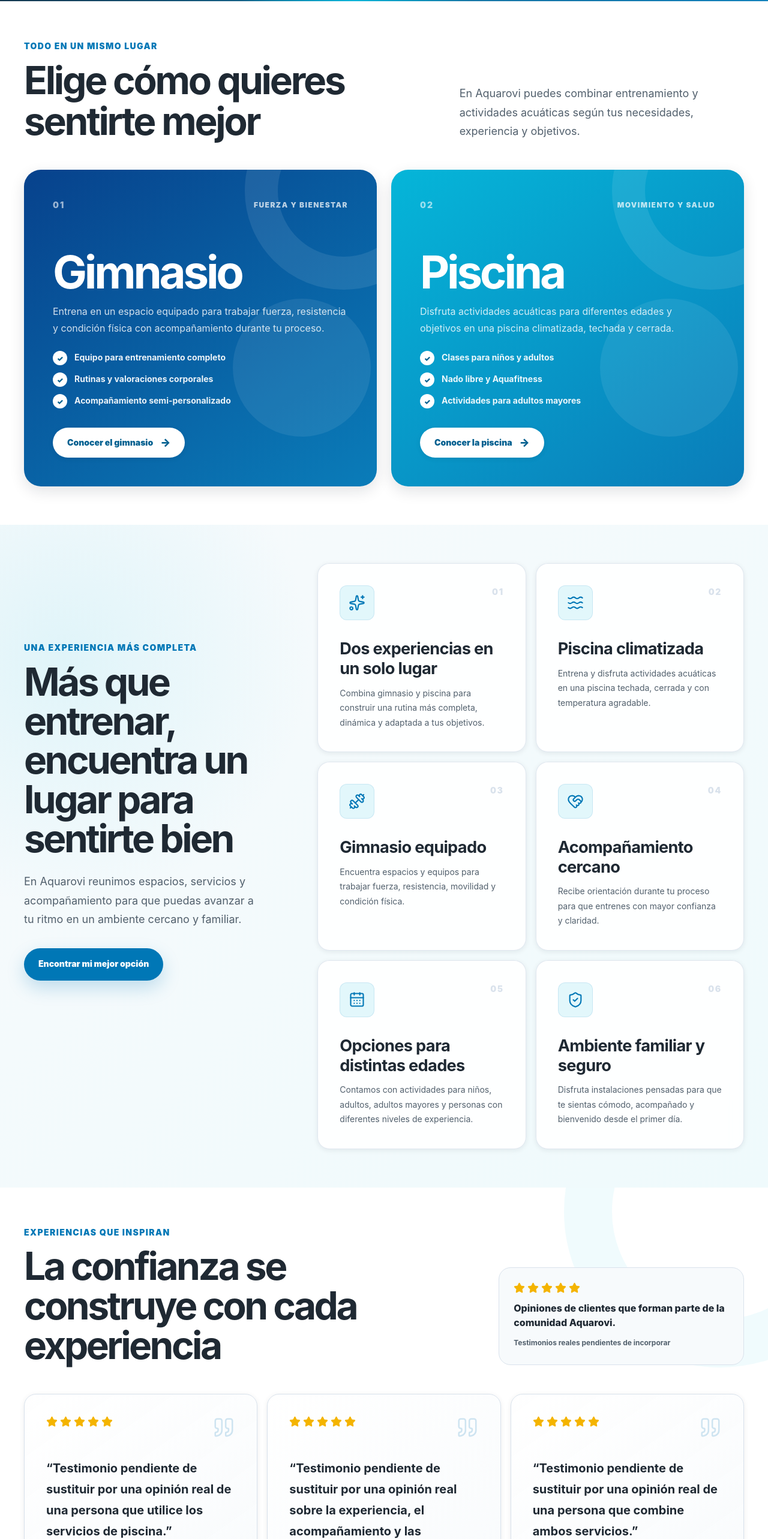
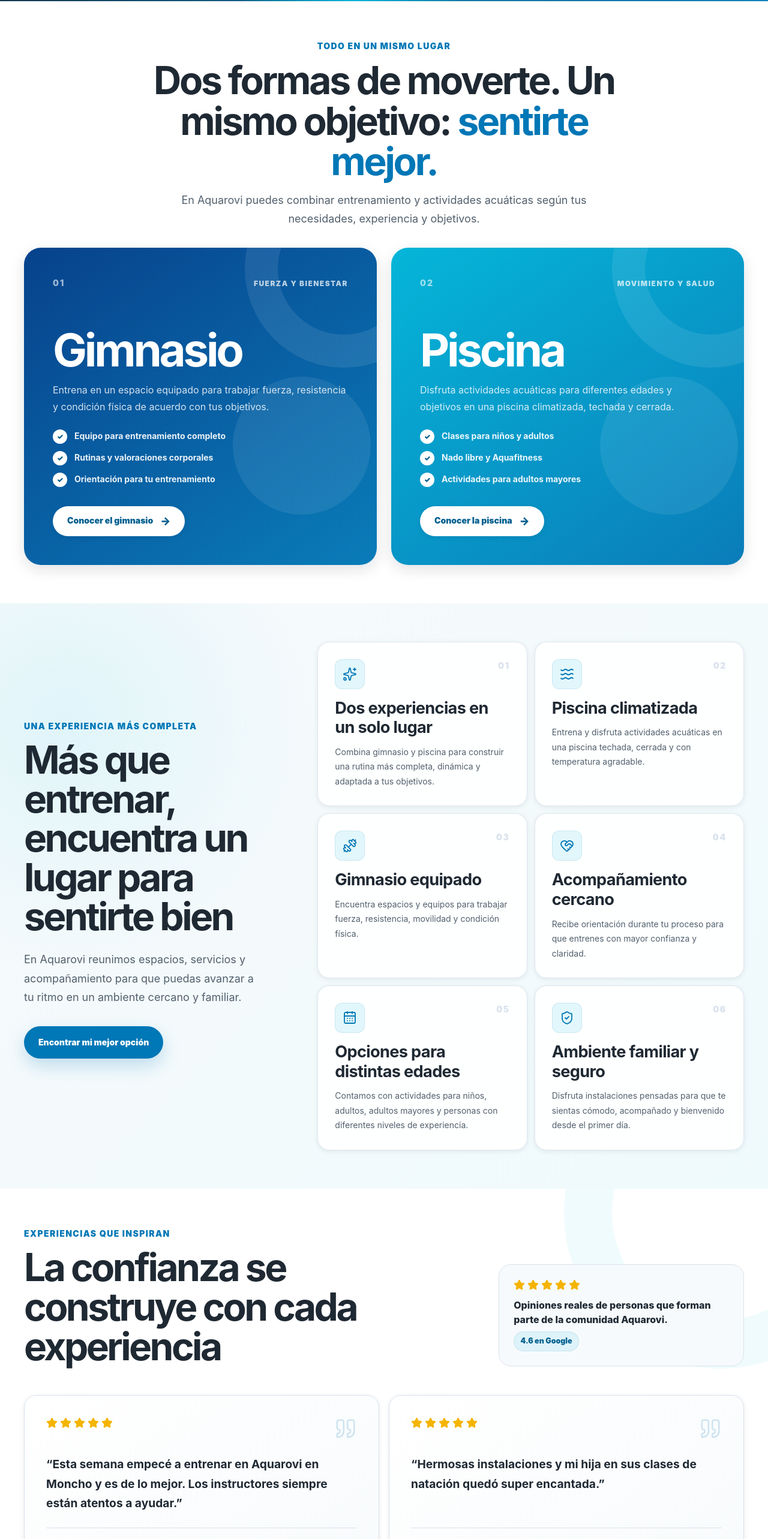
Before and after one commit to FranciscoOdrareg/aquarovi-web, a React (Vite) app: page / in a window 1280 px wide. Shown: the part 1728-4294 px from the top of the page at 60% size. Built offline with nearby package versions, Linux system fonts and the light colour scheme.

Commit message:
Actualiza secciones de beneficios y testimonios

```diff
--- a/src/components/Benefits/Benefits.module.css
+++ b/src/components/Benefits/Benefits.module.css
@@ -76,13 +76,13 @@
 .grid {
   display: grid;
   grid-template-columns: repeat(2, minmax(0, 1fr));
-  gap: var(--space-4);
+  gap: 0.75rem;
 }
 
 .card {
   position: relative;
-  min-height: 285px;
-  padding: clamp(1.5rem, 3vw, 2.25rem);
+  min-height: 205px;
+  padding: clamp(1.25rem, 2.2vw, 1.75rem);
   background-color: rgb(255 255 255 / 88%);
   border: 1px solid rgb(217 226 236 / 80%);
   border-radius: var(--radius-lg);
@@ -105,13 +105,13 @@
   align-items: flex-start;
   justify-content: space-between;
   gap: var(--space-4);
-  margin-bottom: var(--space-6);
+  margin-bottom: var(--space-4);
 }
 
 .iconContainer {
   display: inline-flex;
-  width: 58px;
-  height: 58px;
+  width: 50px;
+  height: 50px;
   align-items: center;
   justify-content: center;
   color: var(--color-primary);
@@ -121,8 +121,8 @@
 }
 
 .icon {
-  width: 28px;
-  height: 28px;
+  width: 24px;
+  height: 24px;
 }
 
 .number {
--- a/src/components/Services/Services.module.css
+++ b/src/components/Services/Services.module.css
@@ -4,12 +4,35 @@
   background-color: var(--color-white);
 }
 
-.introduction {
+.heading {
   display: grid;
-  grid-template-columns: minmax(0, 1fr) minmax(320px, 0.7fr);
-  align-items: end;
-  gap: var(--space-7);
-  margin-bottom: var(--space-7);
+  grid-template-columns: 1fr;
+  justify-items: center;
+  gap: var(--space-4);
+  margin-bottom: var(--space-6);
+  text-align: center;
+}
+
+.title {
+  max-width: 20ch;
+  margin-bottom: 0;
+  color: var(--color-text);
+  font-size: clamp(2.25rem, 5vw, 4rem);
+  letter-spacing: -0.05em;
+  line-height: 1.05;
+}
+
+.titleAccent {
+  color: var(--color-primary);
+}
+
+.introductionText {
+  max-width: 62ch;
+  margin-bottom: 0;
+  color: var(--color-text-muted);
+  font-size: var(--font-size-lg);
+  line-height: 1.75;
+  text-align: center;
 }
 
 .eyebrow {
@@ -20,23 +43,6 @@
   font-weight: 900;
   letter-spacing: 0.1em;
   text-transform: uppercase;
-}
-
-.title {
-  max-width: 15ch;
-  margin-bottom: 0;
-  color: var(--color-text);
-  font-size: clamp(2.25rem, 5vw, 4rem);
-  letter-spacing: -0.05em;
-  line-height: 1.05;
-}
-
-.introductionText {
-  max-width: 52ch;
-  margin-bottom: 0;
-  color: var(--color-text-muted);
-  font-size: var(--font-size-lg);
-  line-height: 1.75;
 }
 
 .grid {
@@ -208,7 +214,7 @@
 }
 
 @media (max-width: 900px) {
-  .introduction {
+  .heading {
     grid-template-columns: 1fr;
     gap: var(--space-4);
   }
@@ -231,7 +237,7 @@
 }
 
 @media (max-width: 600px) {
-  .introduction {
+  .heading {
     margin-bottom: var(--space-6);
   }
 
--- a/src/components/Services/Services.tsx
+++ b/src/components/Services/Services.tsx
@@ -7,11 +7,11 @@
     eyebrow: 'Fuerza y bienestar',
     title: 'Gimnasio',
     description:
-      'Entrena en un espacio equipado para trabajar fuerza, resistencia y condición física con acompañamiento durante tu proceso.',
+      'Entrena en un espacio equipado para trabajar fuerza, resistencia y condición física de acuerdo con tus objetivos.',
     features: [
       'Equipo para entrenamiento completo',
       'Rutinas y valoraciones corporales',
-      'Acompañamiento semi-personalizado',
+      'Orientación para tu entrenamiento',
     ],
     link: '/gimnasio',
     linkLabel: 'Conocer el gimnasio',
@@ -41,12 +41,15 @@
       aria-labelledby="services-title"
     >
       <div className="container">
-        <div className={styles.introduction}>
+        <div className={styles.heading}>
           <div>
-            <span className={styles.eyebrow}>Todo en un mismo lugar</span>
+            <span className={styles.eyebrow}>
+              Todo en un mismo lugar
+            </span>
 
             <h2 className={styles.title} id="services-title">
-              Elige cómo quieres sentirte mejor
+              Dos formas de moverte. Un mismo objetivo:{' '}
+              <span className={styles.titleAccent}>sentirte mejor.</span>
             </h2>
           </div>
 
@@ -68,11 +71,15 @@
             >
               <div className={styles.cardHeader}>
                 <span className={styles.number}>{service.number}</span>
-                <span className={styles.cardEyebrow}>{service.eyebrow}</span>
+                <span className={styles.cardEyebrow}>
+                  {service.eyebrow}
+                </span>
               </div>
 
               <div className={styles.cardBody}>
-                <h3 className={styles.cardTitle}>{service.title}</h3>
+                <h3 className={styles.cardTitle}>
+                  {service.title}
+                </h3>
 
                 <p className={styles.cardDescription}>
                   {service.description}
@@ -83,8 +90,14 @@
                   aria-label={`Beneficios de ${service.title}`}
                 >
                   {service.features.map((feature) => (
-                    <li className={styles.featureItem} key={feature}>
-                      <span className={styles.featureIcon} aria-hidden="true">
+                    <li
+                      className={styles.featureItem}
+                      key={feature}
+                    >
+                      <span
+                        className={styles.featureIcon}
+                        aria-hidden="true"
+                      >
                         ✓
                       </span>
 
@@ -94,14 +107,24 @@
                 </ul>
               </div>
 
-              <Link className={styles.cardLink} to={service.link}>
+              <Link
+                className={styles.cardLink}
+                to={service.link}
+              >
                 {service.linkLabel}
-                <span className={styles.arrow} aria-hidden="true">
+
+                <span
+                  className={styles.arrow}
+                  aria-hidden="true"
+                >
                   →
                 </span>
               </Link>
 
-              <div className={styles.decoration} aria-hidden="true" />
+              <div
+                className={styles.decoration}
+                aria-hidden="true"
+              />
             </article>
           ))}
         </div>
--- a/src/components/Testimonials/Testimonials.module.css
+++ b/src/components/Testimonials/Testimonials.module.css
@@ -16,7 +16,7 @@
   pointer-events: none;
 }
 
-.header {
+.heading {
   position: relative;
   z-index: 1;
   display: grid;
@@ -59,7 +59,7 @@
   color: #f4b400;
 }
 
-.star {
+.stars svg {
   width: 19px;
   height: 19px;
 }
@@ -71,23 +71,30 @@
   line-height: 1.5;
 }
 
-.pendingNotice {
-  color: var(--color-text-muted);
-  font-size: 0.75rem;
-  font-weight: 700;
+.googleRating {
+  display: inline-flex;
+  align-items: center;
+  width: fit-content;
+  padding: 0.35rem 0.65rem;
+  color: var(--color-primary-dark);
+  font-size: 0.78rem;
+  font-weight: 900;
+  background-color: rgb(144 224 239 / 25%);
+  border: 1px solid rgb(0 119 182 / 12%);
+  border-radius: var(--radius-pill);
 }
 
 .grid {
   position: relative;
   z-index: 1;
   display: grid;
-  grid-template-columns: repeat(3, minmax(0, 1fr));
+  grid-template-columns: repeat(2, minmax(0, 1fr));
   gap: var(--space-4);
 }
 
 .card {
   display: flex;
-  min-height: 370px;
+  min-height: 320px;
   flex-direction: column;
   padding: clamp(1.5rem, 3vw, 2.25rem);
   background:
@@ -116,21 +123,23 @@
   align-items: flex-start;
   justify-content: space-between;
   gap: var(--space-4);
-  margin-bottom: var(--space-6);
+  margin-bottom: var(--space-5);
 }
 
 .quoteIcon {
   width: 38px;
   height: 38px;
+  flex: 0 0 38px;
   color: rgb(0 119 182 / 18%);
 }
 
 .quote {
-  margin: 0 0 var(--space-6);
+  max-width: 52ch;
+  margin: 0 0 var(--space-5);
   color: var(--color-text);
-  font-size: clamp(1.05rem, 2vw, 1.25rem);
+  font-size: clamp(1.05rem, 1.7vw, 1.2rem);
   font-weight: 650;
-  line-height: 1.75;
+  line-height: 1.7;
 }
 
 .client {
@@ -255,7 +264,7 @@
 }
 
 @media (max-width: 1000px) {
-  .header {
+  .heading {
     grid-template-columns: 1fr;
     gap: var(--space-5);
   }
@@ -269,18 +278,21 @@
   }
 
   .grid {
+    grid-template-columns: repeat(2, minmax(0, 1fr));
+  }
+
+  .card {
+    min-height: 310px;
+  }
+}
+
+@media (max-width: 760px) {
+  .grid {
     grid-template-columns: 1fr;
   }
 
   .card {
     min-height: auto;
-  }
-}
-
-@media (max-width: 700px) {
-  .title {
-    max-width: 100%;
-    font-size: clamp(2.3rem, 11vw, 3.4rem);
   }
 
   .callToAction {
@@ -297,6 +309,13 @@
   }
 }
 
+@media (max-width: 700px) {
+  .title {
+    max-width: 100%;
+    font-size: clamp(2.3rem, 11vw, 3.4rem);
+  }
+}
+
 @media (max-width: 480px) {
   .callToActionContent {
     flex-direction: column;
@@ -304,6 +323,16 @@
 
   .card {
     padding: var(--space-5);
+  }
+
+  .avatar {
+    width: 44px;
+    height: 44px;
+    flex-basis: 44px;
+  }
+
+  .clientService {
+    font-size: 0.78rem;
   }
 }
 
--- a/src/components/Testimonials/Testimonials.tsx
+++ b/src/components/Testimonials/Testimonials.tsx
@@ -1,29 +1,30 @@
 import { MessageCircle, Quote, Star } from 'lucide-react'
 import styles from './Testimonials.module.css'
 
-/*
- * CONTENIDO TEMPORAL:
- * Sustituir estos testimonios por opiniones reales y autorizadas
- * antes de publicar el sitio web.
- */
 const testimonials = [
   {
-    name: 'Cliente de Aquarovi',
-    initials: 'CA',
-    service: 'Piscina',
-    text: 'Testimonio pendiente de sustituir por una opinión real de una persona que utilice los servicios de piscina.',
+    name: 'Yul de Jesus Mora Mora',
+    initials: 'YM',
+    service: 'Gimnasio',
+    text: 'Esta semana empecé a entrenar en Aquarovi en Moncho y es de lo mejor. Los instructores siempre están atentos a ayudar.',
   },
   {
-    name: 'Cliente de Aquarovi',
-    initials: 'CA',
-    service: 'Gimnasio',
-    text: 'Testimonio pendiente de sustituir por una opinión real sobre la experiencia, el acompañamiento y las instalaciones.',
+    name: 'Moises Brizuela Solano',
+    initials: 'MB',
+    service: 'Piscina',
+    text: 'Hermosas instalaciones y mi hija en sus clases de natación quedó super encantada.',
   },
   {
-    name: 'Cliente de Aquarovi',
-    initials: 'CA',
-    service: 'Gimnasio y piscina',
-    text: 'Testimonio pendiente de sustituir por una opinión real de una persona que combine ambos servicios.',
+    name: 'Andrey Perez',
+    initials: 'AP',
+    service: 'Gimnasio',
+    text: '¡Excelente! El personal profesional y las instalaciones de lo mejor.',
+  },
+  {
+    name: 'Francisco Alvarado Ruiz',
+    initials: 'FA',
+    service: 'Aquafitness',
+    text: 'Es un lugar al cual asisto, a hacer acuarobicos, tiene muy buenos entrenadores, y un ambiente muy agradable.',
   },
 ]
 
@@ -36,13 +37,12 @@
 
 function RatingStars() {
   return (
-    <div className={styles.stars} aria-label="Calificación de cinco estrellas">
+    <div className={styles.stars} aria-label="5 de 5 estrellas">
       {Array.from({ length: 5 }, (_, index) => (
         <Star
+          key={index}
           aria-hidden="true"
-          className={styles.star}
           fill="currentColor"
-          key={index}
           strokeWidth={1.8}
         />
       ))}
@@ -57,9 +57,11 @@
       aria-labelledby="testimonials-title"
     >
       <div className="container">
-        <div className={styles.header}>
-          <div className={styles.introduction}>
-            <span className={styles.eyebrow}>Experiencias que inspiran</span>
+        <div className={styles.heading}>
+          <div>
+            <span className={styles.eyebrow}>
+              Experiencias que inspiran
+            </span>
 
             <h2 className={styles.title} id="testimonials-title">
               La confianza se construye con cada experiencia
@@ -70,18 +72,22 @@
             <RatingStars />
 
             <p className={styles.trustText}>
-              Opiniones de clientes que forman parte de la comunidad Aquarovi.
+              Opiniones reales de personas que forman parte de la comunidad
+              Aquarovi.
             </p>
 
-            <span className={styles.pendingNotice}>
-              Testimonios reales pendientes de incorporar
+            <span className={styles.googleRating}>
+              4.6 en Google
             </span>
           </div>
         </div>
 
         <div className={styles.grid}>
           {testimonials.map((testimonial, index) => (
-            <article className={styles.card} key={`${testimonial.service}-${index}`}>
+            <article
+              className={styles.card}
+              key={`${testimonial.name}-${index}`}
+            >
               <div className={styles.cardHeader}>
                 <RatingStars />
 
@@ -102,9 +108,12 @@
                 </span>
 
                 <div>
-                  <p className={styles.clientName}>{testimonial.name}</p>
+                  <p className={styles.clientName}>
+                    {testimonial.name}
+                  </p>
+
                   <p className={styles.clientService}>
-                    Servicio de {testimonial.service}
+                    Reseña de Google · {testimonial.service}
                   </p>
                 </div>
               </div>
@@ -124,8 +133,8 @@
               </h3>
 
               <p className={styles.callToActionText}>
-                Escríbenos y te ayudaremos a encontrar el servicio que mejor se
-                adapte a tus objetivos.
+                Escríbenos y te ayudaremos a encontrar el servicio que mejor
+                se adapte a tus objetivos.
               </p>
             </div>
           </div>
```
